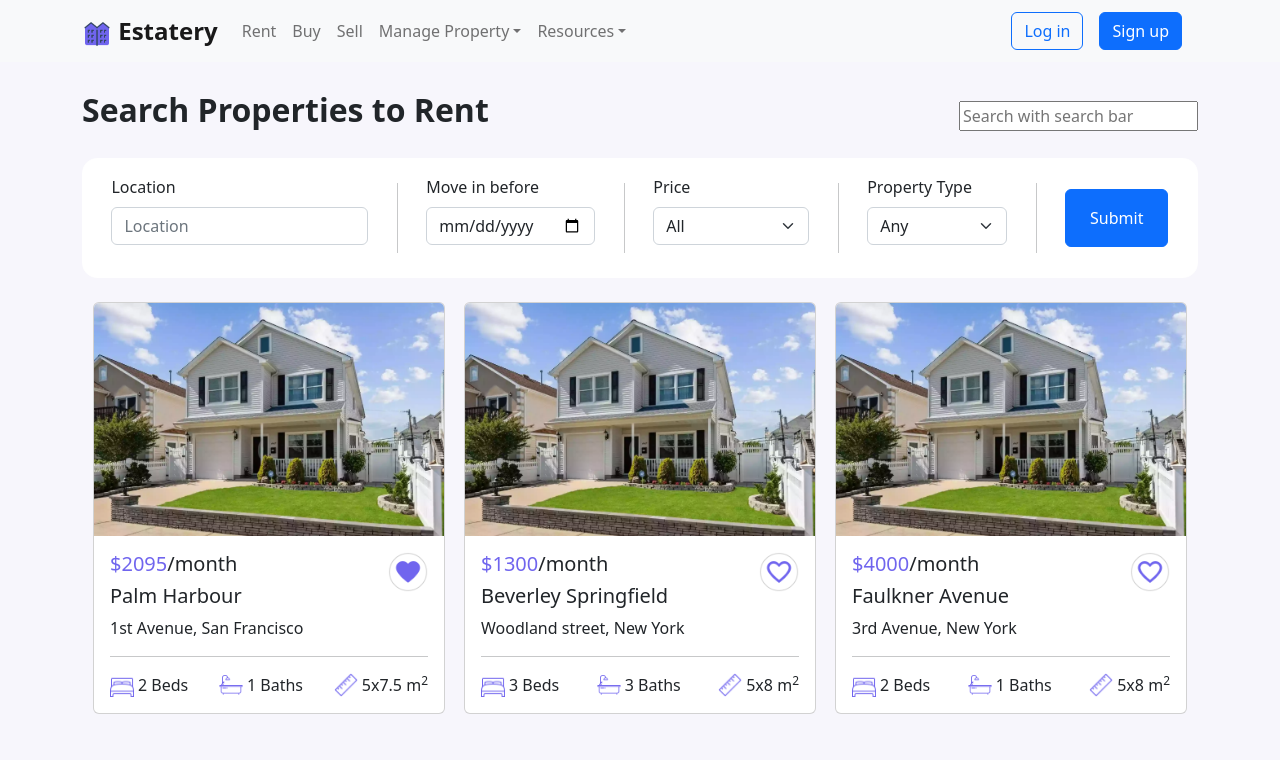
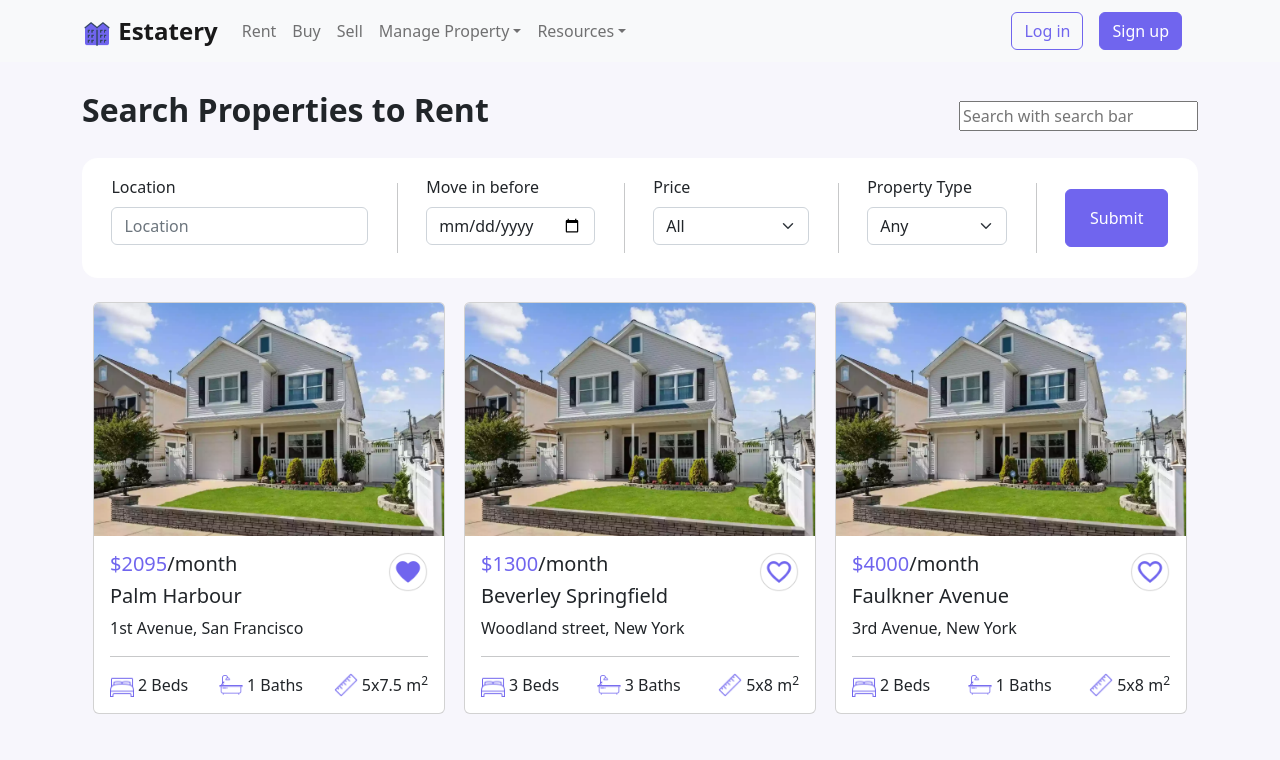
Before and after one commit to Sockalingam29/rent-a-property, a React (Create React App) app: page / in a window 1280 px wide. Shown: the top 760 px of the page. Built offline with nearby package versions, Linux system fonts and the light colour scheme.

Commit message:
modify button color

```diff
--- a/src/App.css
+++ b/src/App.css
@@ -1,7 +1,39 @@
 :root{
     --primary:#7065ee;
+    --primary-dark:#6258d7;
     --primary-pale:#eae6fd;
 }
 body{
     background-color: #f7f6fc;
 }
+.btn-primary{
+    --bs-btn-color: #fff;
+    --bs-btn-bg: var(--primary);
+    --bs-btn-border-color: var(--primary);
+    --bs-btn-hover-bg: var(--primary-dark);
+    --bs-btn-hover-border-color: var(--primary-dark);
+    --bs-btn-focus-shadow-rgb: 49,132,253;
+    --bs-btn-active-color: #fff;
+    --bs-btn-active-bg: var(--primary-dark);
+    --bs-btn-active-border-color: var(--primary-dark);
+    --bs-btn-active-shadow: inset 0 3px 5px rgba(0, 0, 0, 0.125);
+    --bs-btn-disabled-color: #fff;
+    --bs-btn-disabled-bg: var(--primary);
+    --bs-btn-disabled-border-color: var(--primary);
+}
+.btn-outline-primary{
+    --bs-btn-color: var(--primary);
+    --bs-btn-border-color: var(--primary);
+    --bs-btn-hover-color: #fff;
+    --bs-btn-hover-bg: var(--primary);
+    --bs-btn-hover-border-color: var(--primary);
+    --bs-btn-focus-shadow-rgb: 13,110,253;
+    --bs-btn-active-color: #fff;
+    --bs-btn-active-bg: var(--primary);
+    --bs-btn-active-border-color: var(--primary);
+    --bs-btn-active-shadow: inset 0 3px 5px rgba(0, 0, 0, 0.125);
+    --bs-btn-disabled-color: var(--primary);
+    --bs-btn-disabled-bg: transparent;
+    --bs-btn-disabled-border-color: var(--primary);
+    --bs-gradient: none;
+}
--- a/src/components/navbar/Navbar.js
+++ b/src/components/navbar/Navbar.js
@@ -28,7 +28,7 @@ export default function NavComponent() {
 
         <Navbar.Collapse id="basic-navbar-nav">
           <Nav className="me-auto">
-            <Nav.Link href="#rent" onClick={()=>window.location.reload()} className="link-active">Rent</Nav.Link>
+            <Nav.Link href="#rent" className="link-active">Rent</Nav.Link>
             <Nav.Link href="#buy">Buy</Nav.Link>
             <Nav.Link href="#sell">Sell</Nav.Link>
 
```
